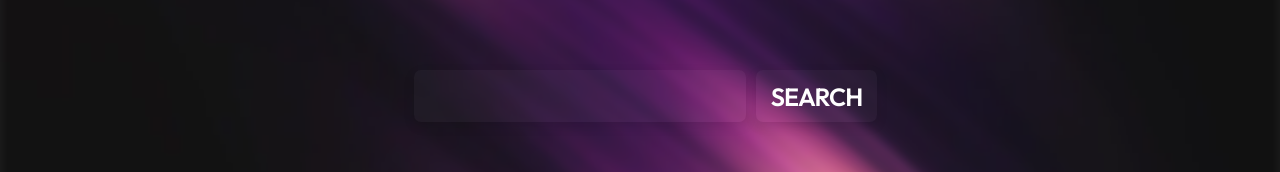
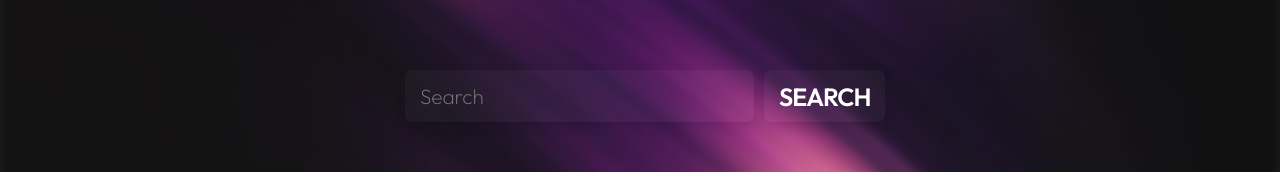
Before and after one commit to v-amirrr/lyrics-search, a React (Create React App) app: page / in a window 1280 px wide. Shown: the part 304-476 px from the top of the page. Built offline with nearby package versions, Linux system fonts and the light colour scheme.

Commit message:
feat: added a placeholder text to the search input

```diff
--- a/src/components/Search.js
+++ b/src/components/Search.js
@@ -48,7 +48,7 @@ const Search = () => {
             <SearchContainer initial='hidden' animate='visible' exit='exit' variants={searchVariants} data={data || isLoading ? 1 : 0} clearButtonShow={searchInput ? 1 : 0}>
                 <form className='search-form'>
                     <div className='search-from-input'>
-                        <input type="text" value={searchInput} onChange={e => setSearchInput(e.target.value)} autoFocus />
+                        <input type="text" value={searchInput} onChange={e => setSearchInput(e.target.value)} placeholder="Search" autoFocus />
                         <i className='search-form-clear-icon' onClick={clearButtonHandler}><IoClose /></i>
                     </div>
                     <motion.button whileTap={{ scale: 0.9 }} type='submit' onClick={searchButtonHandler}>search</motion.button>
@@ -90,7 +90,7 @@ const SearchContainer = styled(motion.div)`
 
             input {
                 all: unset;
-                padding: 0 .7rem;
+                padding: 0 1.5rem 0 .7rem;
                 margin: .5rem;
                 border-radius: 7px;
                 font-size: 1rem;
```
